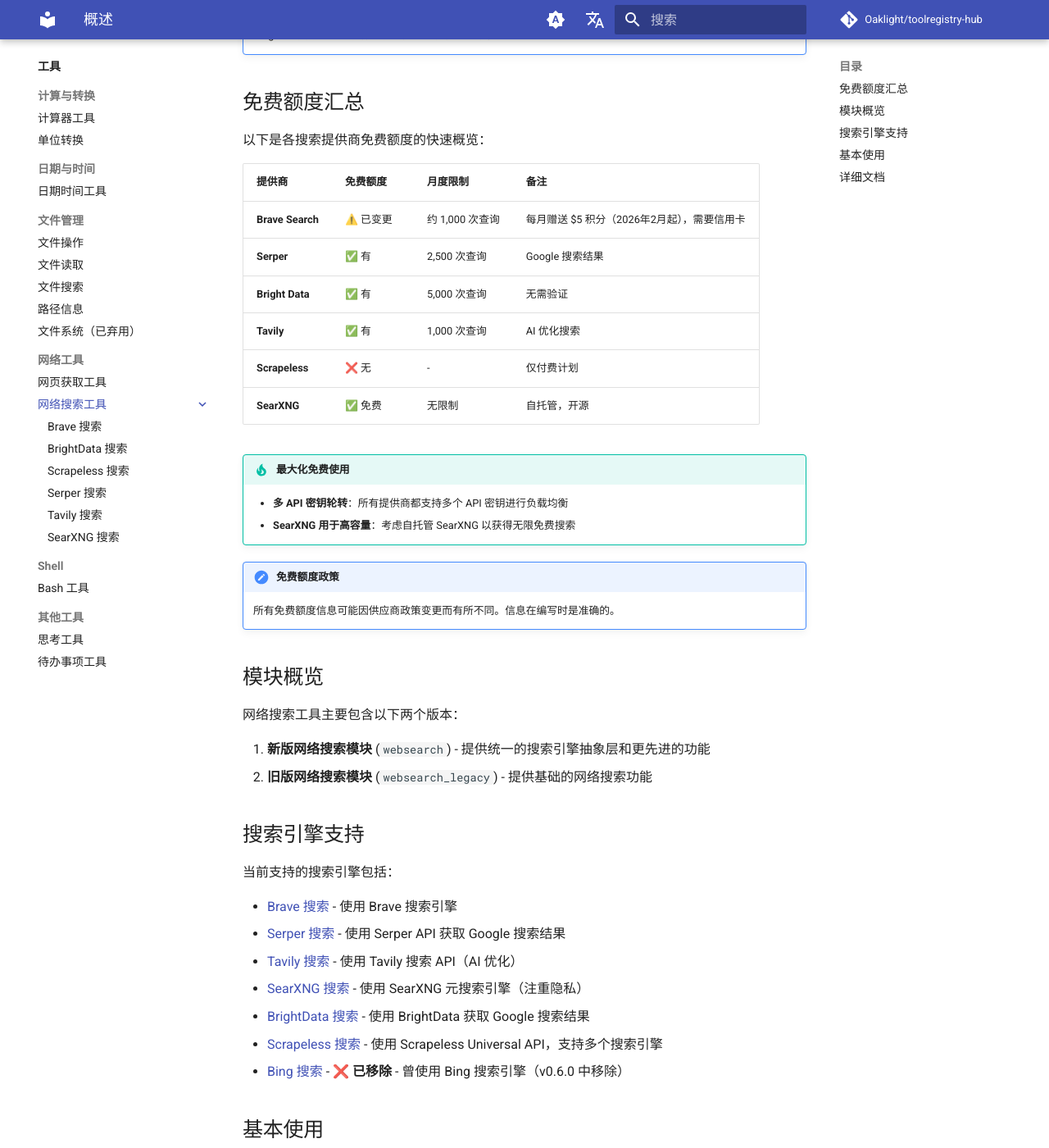
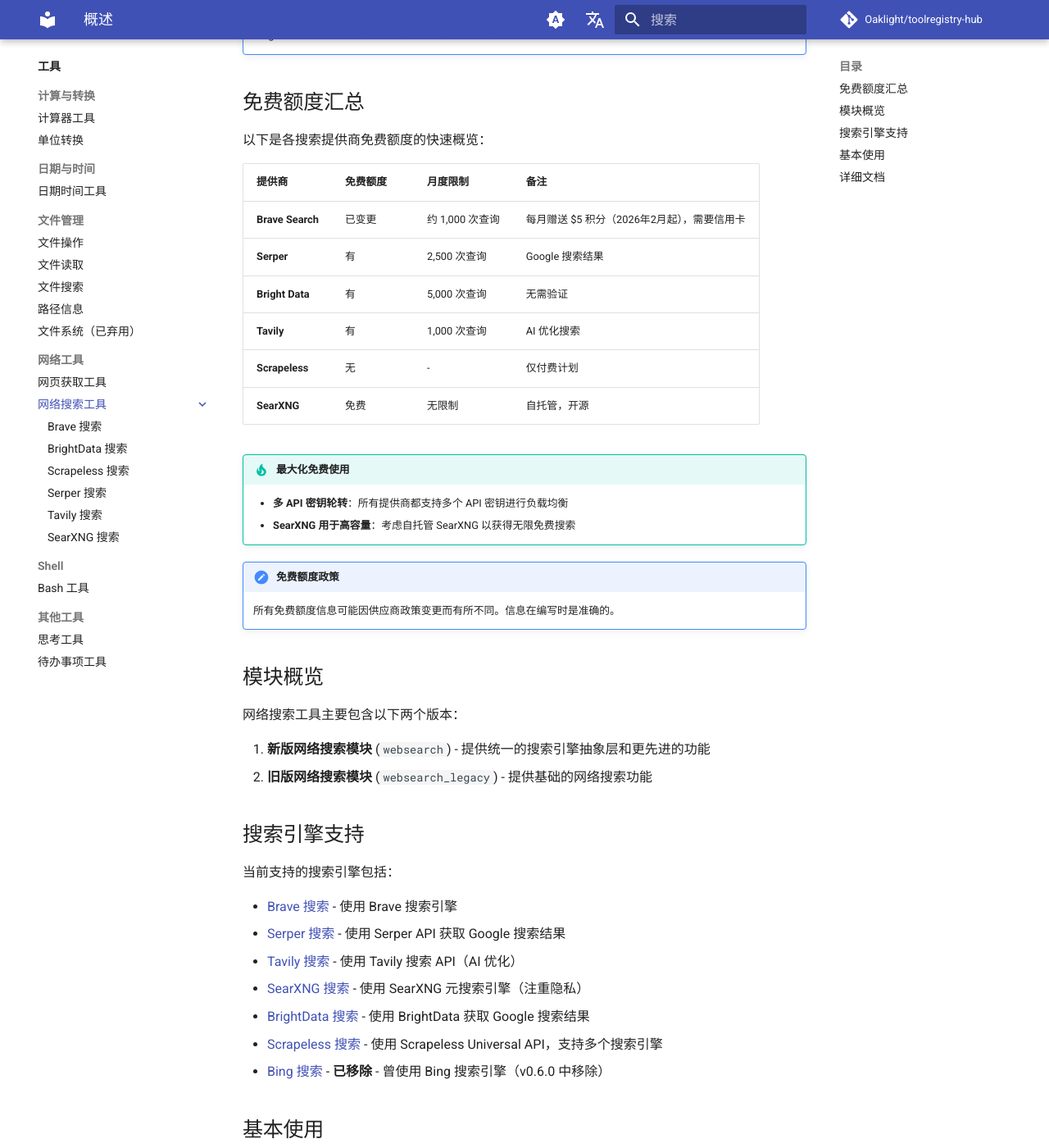
Before and after one commit to Oaklight/toolregistry-hub, an MkDocs documentation site: the page built from docs/tools/websearch/index.md, in a window 1280 px wide and 1400 px high, scrolled down 316 px. Shown: the whole window at 82% size. Built offline with MkDocs 1.6.1 and Material for MkDocs 9.7.7, drawn with Linux system fonts in a browser that asks for light colours; comment, search, counter and statistics services are not loaded.

Commit message:
docs: replace emoji indicators with plain text
Use 是/否 for required columns, plain text for status labels.

```diff
--- a/docs/tools/websearch/index.md
+++ b/docs/tools/websearch/index.md
@@ -11,12 +11,12 @@
 
 | 提供商 | 免费额度 | 月度限制 | 备注 |
 |----------|-----------|---------------|-------|
-| **Brave Search** | ⚠️ 已变更 | 约 1,000 次查询 | 每月赠送 $5 积分（2026年2月起），需要信用卡 |
-| **Serper** | ✅ 有 | 2,500 次查询 | Google 搜索结果 |
-| **Bright Data** | ✅ 有 | 5,000 次查询 | 无需验证 |
-| **Tavily** | ✅ 有 | 1,000 次查询 | AI 优化搜索 |
-| **Scrapeless** | ❌ 无 | - | 仅付费计划 |
-| **SearXNG** | ✅ 免费 | 无限制 | 自托管，开源 |
+| **Brave Search** | 已变更 | 约 1,000 次查询 | 每月赠送 $5 积分（2026年2月起），需要信用卡 |
+| **Serper** | 有 | 2,500 次查询 | Google 搜索结果 |
+| **Bright Data** | 有 | 5,000 次查询 | 无需验证 |
+| **Tavily** | 有 | 1,000 次查询 | AI 优化搜索 |
+| **Scrapeless** | 无 | - | 仅付费计划 |
+| **SearXNG** | 免费 | 无限制 | 自托管，开源 |
 
 !!! tip "最大化免费使用"
     - **多 API 密钥轮转**：所有提供商都支持多个 API 密钥进行负载均衡
@@ -42,7 +42,7 @@
 - [SearXNG 搜索](searxng.md) - 使用 SearXNG 元搜索引擎（注重隐私）
 - [BrightData 搜索](brightdata.md) - 使用 BrightData 获取 Google 搜索结果
 - [Scrapeless 搜索](scrapeless.md) - 使用 Scrapeless Universal API，支持多个搜索引擎
-- [Bing 搜索](bing.md) - ❌ **已移除** - 曾使用 Bing 搜索引擎（v0.6.0 中移除）
+- [Bing 搜索](bing.md) - **已移除** - 曾使用 Bing 搜索引擎（v0.6.0 中移除）
 
 ## 基本使用
 
@@ -119,5 +119,5 @@
 - [SearXNG 搜索](searxng.md) - SearXNG 搜索引擎的实现
 - [BrightData 搜索](brightdata.md) - BrightData 获取 Google 搜索结果的实现
 - [Scrapeless 搜索](scrapeless.md) - Scrapeless DeepSERP API 的实现
-- [Bing 搜索](bing.md) - ❌ **已移除** Bing 搜索引擎的实现（v0.6.0 中移除）
+- [Bing 搜索](bing.md) - **已移除** Bing 搜索引擎的实现（v0.6.0 中移除）
 - [旧版网络搜索](legacy.md) - 旧版网络搜索模块的文档
```
Also changed, not shown: docs/tools/todo_list.md (+2 -2 lines), docs/tools/websearch/brightdata.md (+4 -4 lines), docs/tools/websearch/web_fetch_tool.md (+2 -2 lines).
